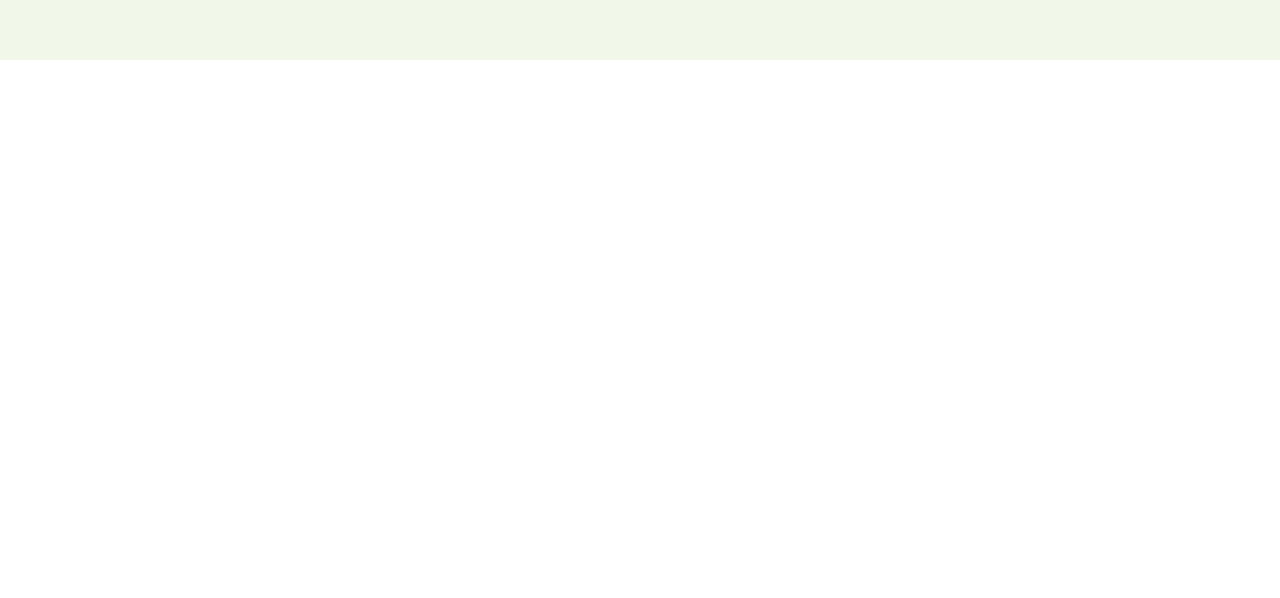
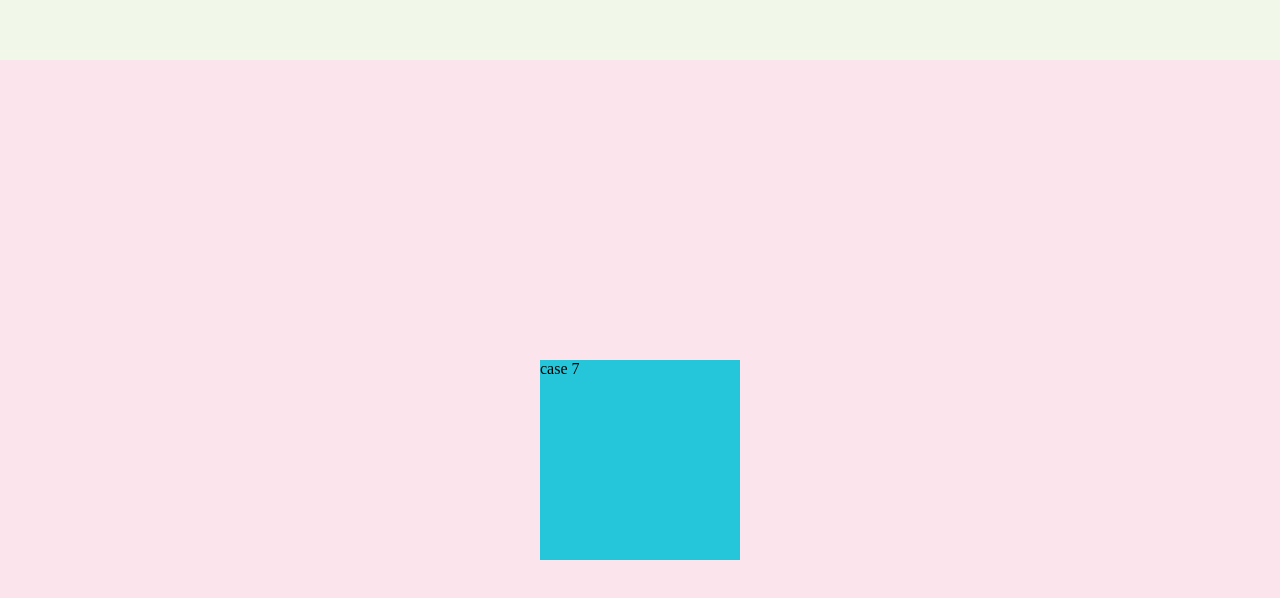
Before and after one commit to atellmer/css-tricks, a plain HTML site: page centering_element/index.html in a window 1280 px wide. Shown: the part 4740-5338 px from the top of the page. Before the commit the page ends 4800 px from the top, so only its background shows below. Drawn offline with Linux system fonts and the light colour scheme.

Commit message:
new example added

```diff
--- a/centering_element/index.html
+++ b/centering_element/index.html
@@ -44,5 +44,13 @@
     </div>
   </div>
 
+  <div case-7 class="block">
+    <div class="l-block__element">
+      <div class="block__element">
+        case 7
+      </div>
+    </div>
+  </div>
+
 </body>
 </html>
--- a/centering_element/style.css
+++ b/centering_element/style.css
@@ -101,3 +101,24 @@
   height: 200px;
   background-color: #9CCC65;
 }
+
+/*case 7*/
+[case-7].block {
+	display: table;
+  position: relative;
+  width: 100%;
+  height: 100vh;
+  background-color: #FCE4EC;
+}
+
+[case-7] .l-block__element {
+  display: table-cell;
+  vertical-align: middle;
+}
+
+[case-7] .block__element {
+  width: 200px;
+  height: 200px;
+  background-color: #26C6DA;
+  margin: 0 auto;
+}
```
